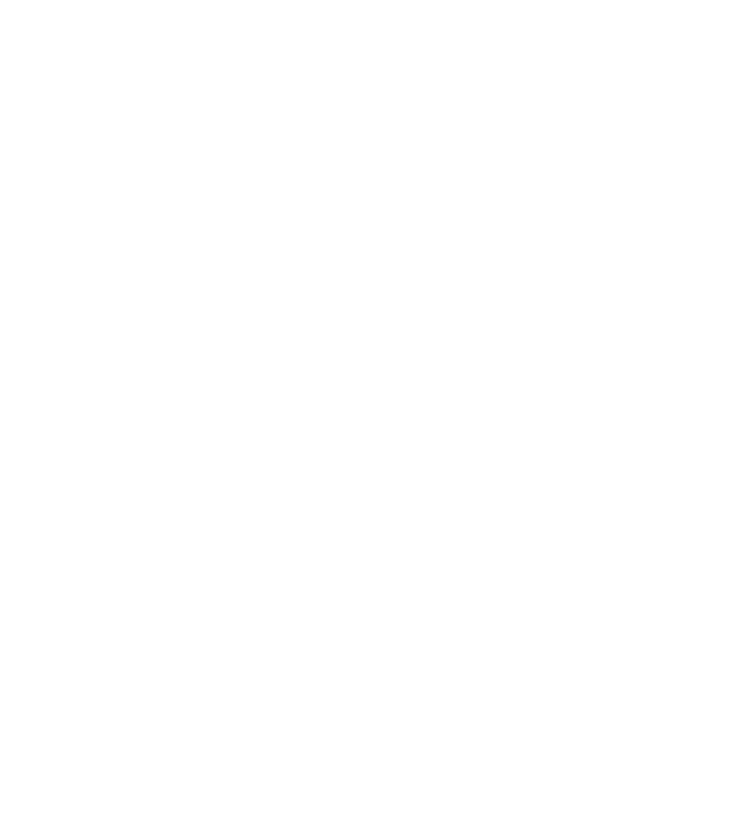
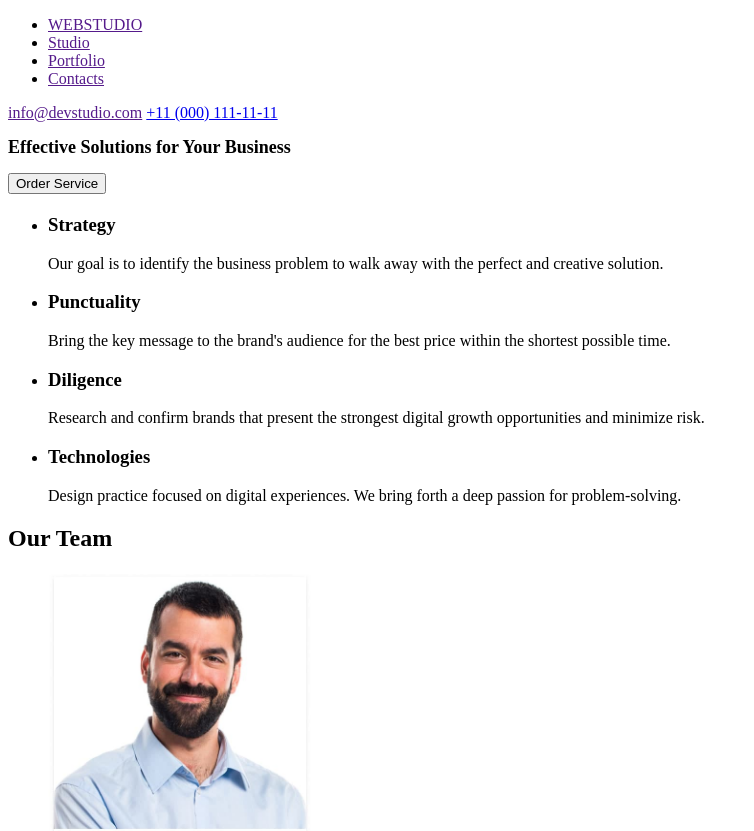
Before and after one commit to Errmax/goit-markup-hw-01, a plain HTML site: page index.html in a window 1280 px wide. Shown: the top 831 px of the page, without its empty margins (0-754 px from the left). Before the commit the page ends 800 px from the top, so only its background shows below. Drawn offline with Linux system fonts and the light colour scheme.

Commit message:
hw-1 end

```diff
--- a/index.html
+++ b/index.html
@@ -8,6 +8,156 @@
 </head>
 <body>
 
+    <!-- Page Header -->
+    <header>
+
+
+        <nav>
+
+            <ul>
+
+                <li>
+
+                    <a href="">WEBSTUDIO</a>
+
+                </li>
+
+                <li>
+
+                    <a href="">Studio</a>
+
+                </li>
+
+                <li>
+
+                    <a href="">Portfolio</a>
+
+                </li>
+
+                <li>
+
+                    <a href="">Contacts</a>
+
+                </li>
+
+            </ul>
+
+
+        </nav>
+
+        <a href="">info@devstudio.com</a>
+
+        <a href=»»tel:+11000111-11-11>+11 (000) 111-11-11</a>
+
+
+    </header>
+
+
+    <main>
+
+        <!-- Hero Section -->
+
+        <section>
+
+            <h1>Effective Solutions for Your Business</h1>
+
+            <button type="button">Order Service</button>
+
+
+        </section>
+
+        <!-- Our Advantages -->
+        <section>
+
+            <h2></h2>
+
+            <ul>
+
+                <li>
+
+                    <h3>Strategy</h3>
+
+                    <p>Our goal is to identify the business problem to walk away with the perfect and creative solution.</p>
+
+                </li>
+
+                <li>
+
+                    <h3>Punctuality</h3>
+
+                    <p>Bring the key message to the brand's audience for the best price within the shortest possible time.</p>
+
+                </li>
+
+                <li>
+
+                    <h3>Diligence</h3>
+
+                    <p>Research and confirm brands that present the strongest digital growth opportunities and minimize risk.</p>
+
+                </li>
+
+                <li>
+
+                    <h3>Technologies</h3>
+
+                    <p>Design practice focused on digital experiences. We bring forth a deep passion for problem-solving.</p>
+
+                </li>
+
+            </ul>
+
+        </section>
+
+        <!-- Our Team -->
+        <section>
+
+            <h2>Our Team</h2>
+
+
+            <ul>
+
+                <li>
+
+                    <img src="/goit-markup-hw-01/images/pd.jpg" alt="pd" width="264px" height="380px">
+
+                </li>
+
+                <li>
+
+                    <img src="/goit-markup-hw-01/images/frontend-dev.jpg" alt="frontend-dev" width="264px" height="380px">
+
+                </li>
+
+                <li>
+
+                    <img src="/goit-markup-hw-01/images/marketing.jpg" alt="marketing" width="264px" height="380px">
+
+                </li>
+
+                <li>
+
+                    <img src="/goit-markup-hw-01/images/ui-des.jpg" alt="ui-des" width="264px" height="380px">
+
+                </li>
+
+            </ul>
+
+
+        </section>
+
+
+
+    </main>
+
+    <footer>
+
+        <a href="">WEBSTUDIO</a>
+
+        <p>
+            Increase the flow of customers and sales for your business with digital marketing & growth solutions.
+        </p>
+    </footer>
 
 </body>
 </html>
```
Also changed, not shown: images/frontend-dev.jpg (added), images/marketing.jpg (added), images/pd.jpg (added), images/test.js (deleted), images/ui-des.jpg (added).
